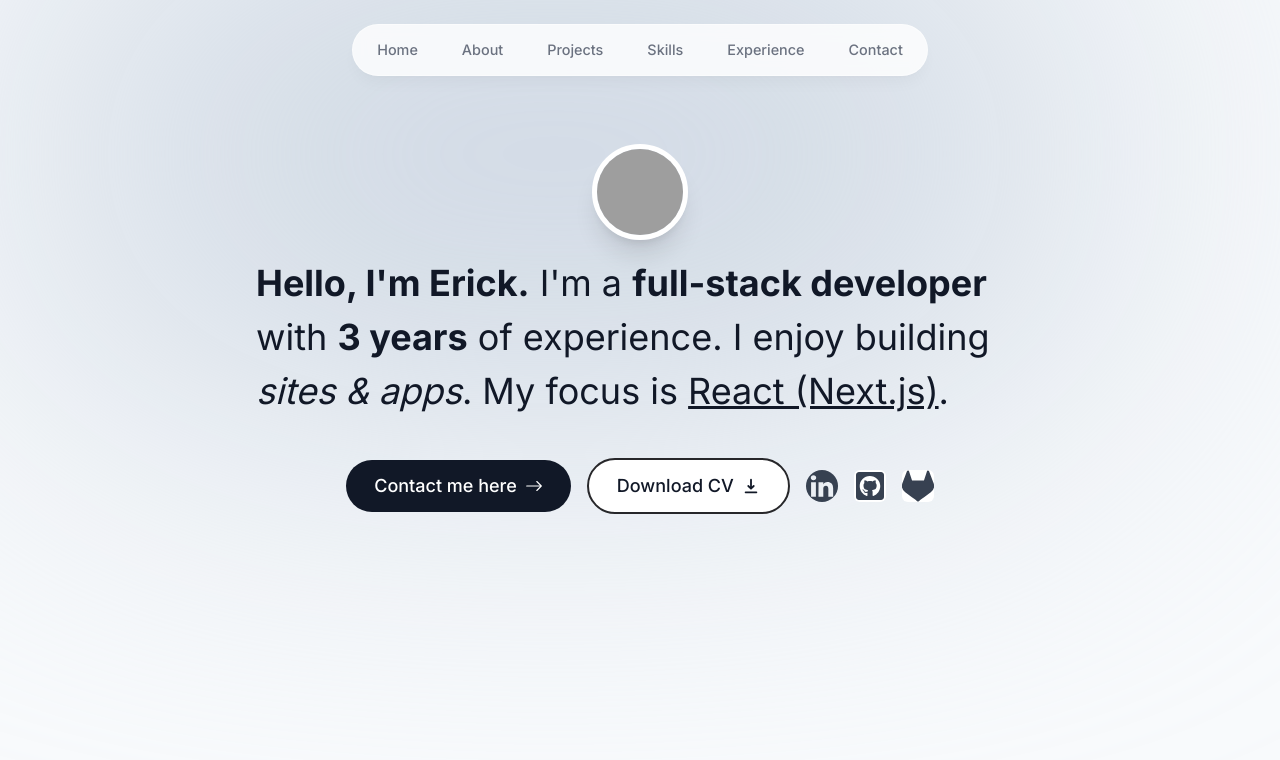
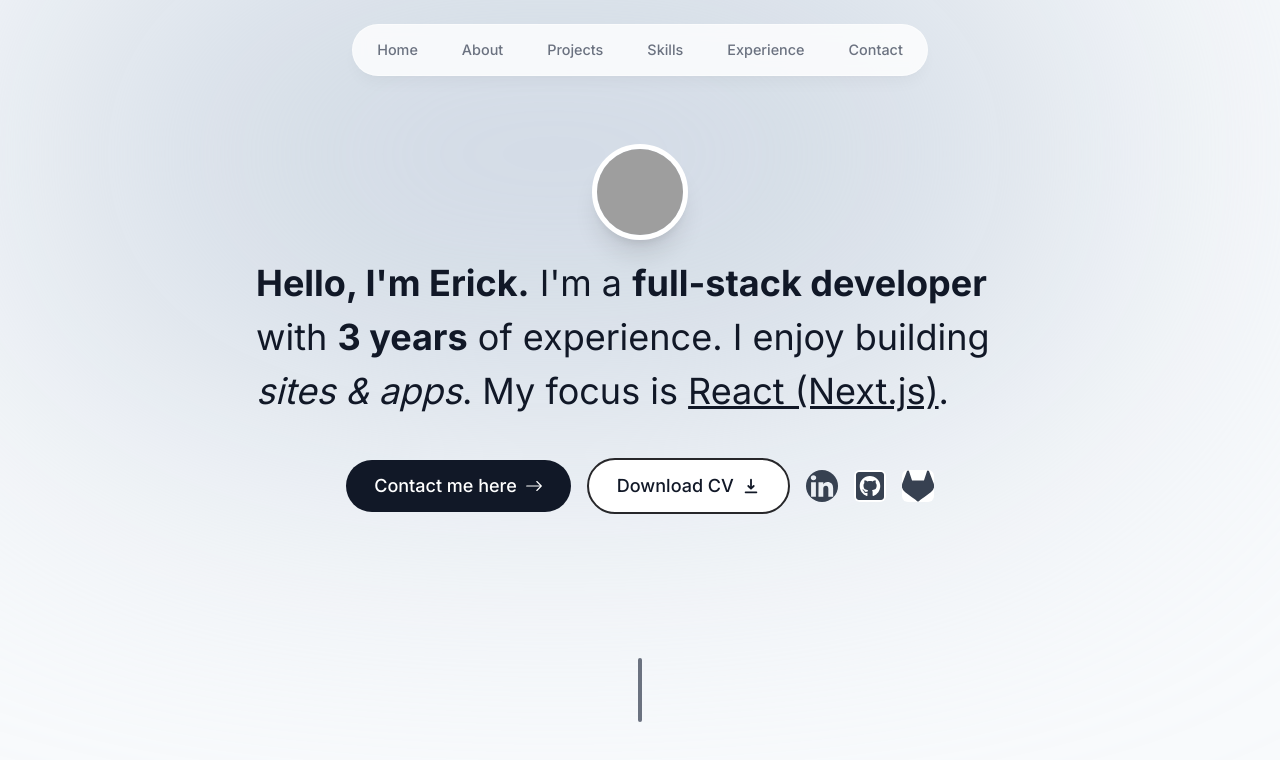
Before and after one commit to SkiSherpa/portfolio, a Next.js app: page / in a window 1280 px wide. Shown: the top 760 px of the page. Built offline with nearby package versions, Linux system fonts and the light colour scheme; grey boxes are pictures that could not be loaded.

Commit message:
Add section divider after intro

```diff
--- a/src/app/page.tsx
+++ b/src/app/page.tsx
@@ -1,9 +1,11 @@
 import Intro from "@/components/Intro";
+import SectionDivider from "@/components/Section-divider";
 
 export default function Home() {
 	return (
-		<main className="flex justify-center">
+		<main className="flex flex-col justify-center items-center">
 			<Intro />
+			<SectionDivider />
 		</main>
 	);
 }
--- /dev/null
+++ b/src/components/Section-divider.tsx
@@ -0,0 +1,15 @@
+"use client";
+
+import React from "react";
+import { motion } from "framer-motion";
+
+export default function SectionDivider() {
+	return (
+		<motion.div
+			className="bg-gray-500 my-8 h-16 w-1 rounded-full hidden sm:block dark:bg-opacity-20"
+			initial={{ opacity: 0, y: 100 }}
+			animate={{ opacity: 1, y: 0 }}
+			transition={{ delay: 0.125 }}
+		></motion.div>
+	);
+}
```
